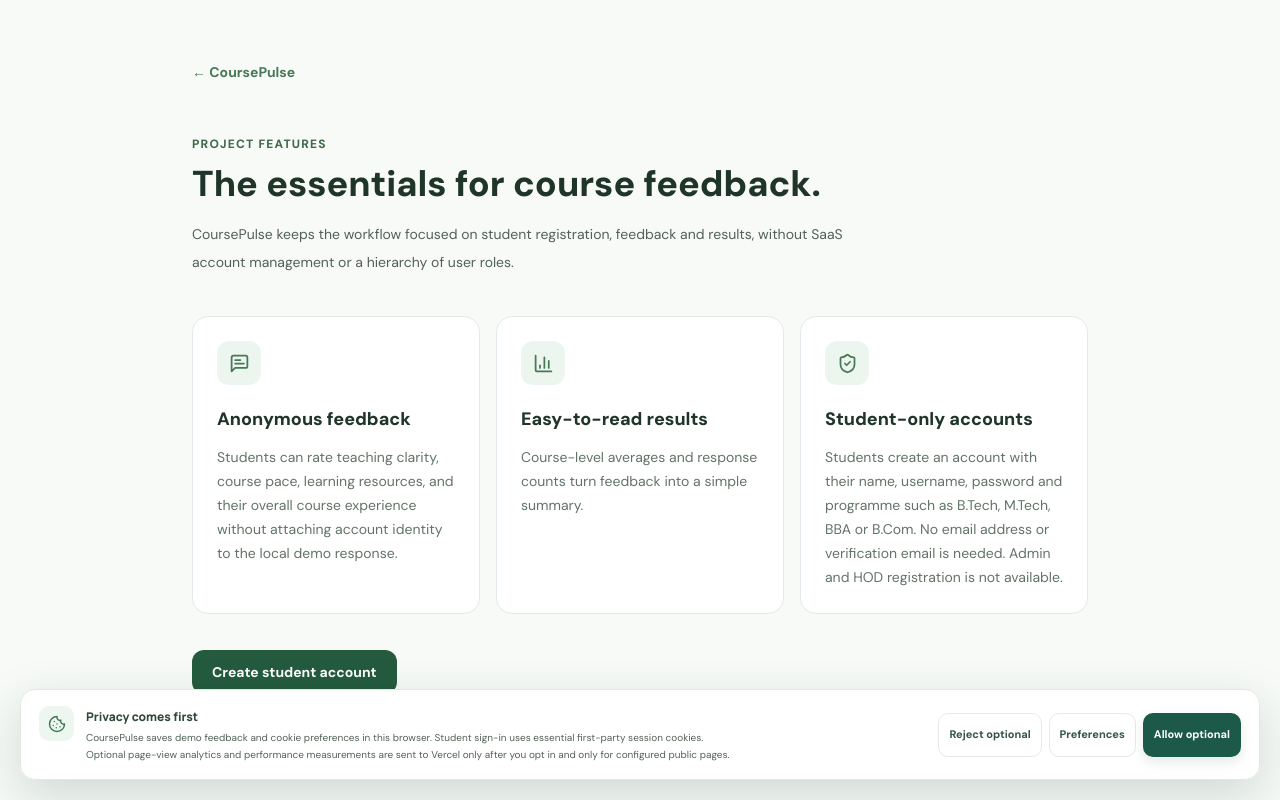
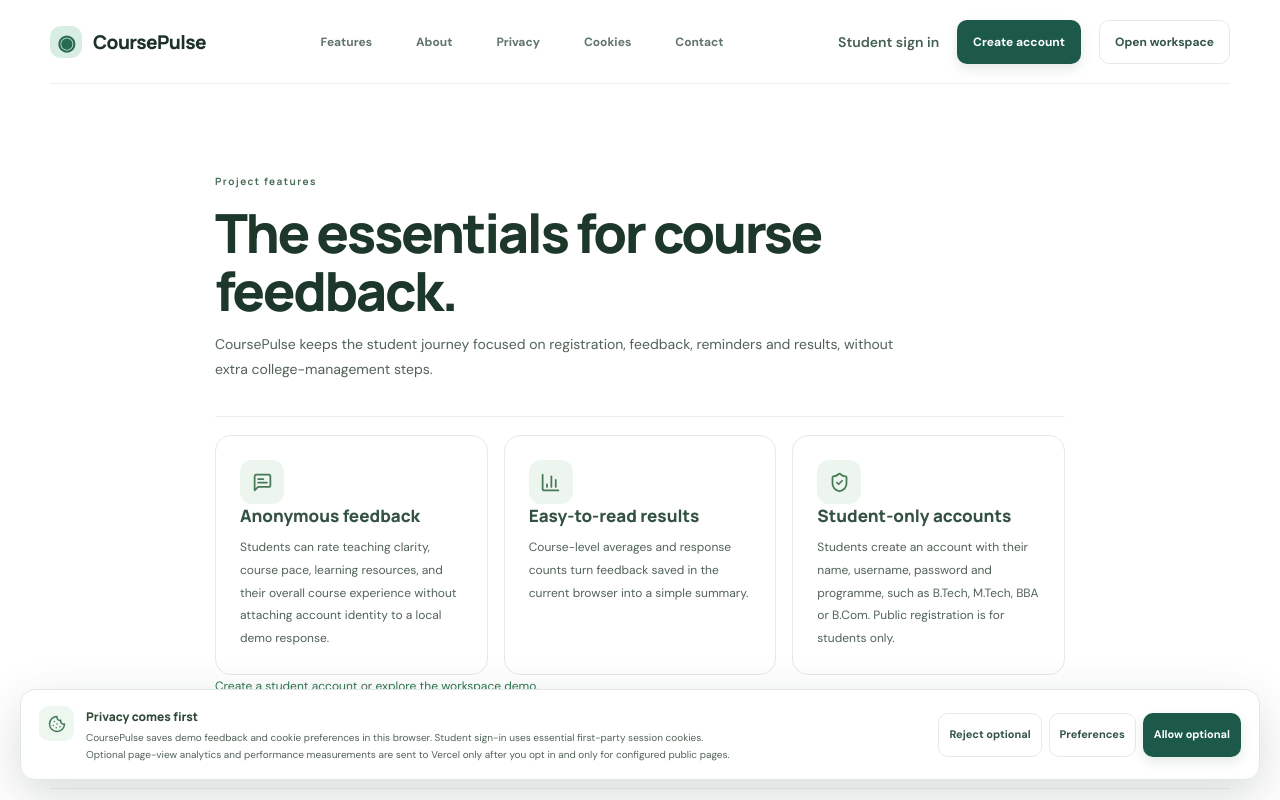
Before and after one commit to akashsharmapb09-cpu/coursePulse.site, a Next.js app: page /features in a window 1280 px wide. Shown: the top 800 px of the page. Built offline with nearby package versions, Linux system fonts and the light colour scheme; no server answers.

Commit message:
Use shared public navigation on Features page

```diff
--- a/app/features/page.tsx
+++ b/app/features/page.tsx
@@ -1,12 +1,51 @@
 import type { Metadata } from 'next';
 import Link from 'next/link';
 import { BarChart3, MessageSquareText, ShieldCheck } from 'lucide-react';
-export const metadata:Metadata={alternates:{canonical:'/features'},title:'Features',description:'Student account registration, anonymous course feedback and simple course-level results for a college project.'};
-export default function FeaturesPage(){
- const features=[
-  {icon:MessageSquareText,title:'Anonymous feedback',text:'Students can rate teaching clarity, course pace, learning resources, and their overall course experience without attaching account identity to the local demo response.'},
-  {icon:BarChart3,title:'Easy-to-read results',text:'Course-level averages and response counts turn feedback into a simple summary.'},
-  {icon:ShieldCheck,title:'Student-only accounts',text:'Students create an account with their name, username, password and programme such as B.Tech, M.Tech, BBA or B.Com. No email address or verification email is needed. Admin and HOD registration is not available.'}
- ];
- return <main className="min-h-screen bg-[#f7faf7] px-6 py-12 text-[#20352a]"><section className="mx-auto max-w-4xl"><Link href="/" className="text-sm font-bold text-[#477956]">← CoursePulse</Link><p className="mt-10 text-xs font-extrabold tracking-widest text-[#3f6b4b]">PROJECT FEATURES</p><h1 className="mt-3 text-3xl font-extrabold sm:text-4xl">The essentials for course feedback.</h1><p className="mt-4 max-w-2xl text-sm leading-7 text-[#526158]">CoursePulse keeps the workflow focused on student registration, feedback and results, without SaaS account management or a hierarchy of user roles.</p><div className="mt-10 grid gap-4 md:grid-cols-3">{features.map(({icon:Icon,title,text})=><article key={title} className="rounded-2xl border border-[#e2ebe3] bg-white p-6"><span className="grid h-11 w-11 place-items-center rounded-xl bg-[#edf5ef] text-[#477956]"><Icon size={21}/></span><h2 className="mt-5 text-lg font-extrabold">{title}</h2><p className="mt-3 text-sm leading-6 text-[#617467]">{text}</p></article>)}</div><Link href="/signup" className="mt-9 inline-flex items-center rounded-xl bg-[#245b3e] px-5 py-3 text-sm font-bold text-white">Create student account</Link></section></main>;
+import { PublicPage } from '@/components/public-site';
+
+export const metadata: Metadata = {
+  alternates: { canonical: '/features' },
+  title: 'Features',
+  description: 'Student accounts, anonymous course feedback and simple course-level results for a college project.'
+};
+
+const features = [
+  {
+    icon: MessageSquareText,
+    title: 'Anonymous feedback',
+    text: 'Students can rate teaching clarity, course pace, learning resources, and their overall course experience without attaching account identity to a local demo response.'
+  },
+  {
+    icon: BarChart3,
+    title: 'Easy-to-read results',
+    text: 'Course-level averages and response counts turn feedback saved in the current browser into a simple summary.'
+  },
+  {
+    icon: ShieldCheck,
+    title: 'Student-only accounts',
+    text: 'Students create an account with their name, username, password and programme, such as B.Tech, M.Tech, BBA or B.Com. Public registration is for students only.'
+  }
+];
+
+export default function FeaturesPage() {
+  return (
+    <PublicPage
+      eyebrow="Project features"
+      title="The essentials for course feedback."
+      description="CoursePulse keeps the student journey focused on registration, feedback, reminders and results, without extra college-management steps."
+    >
+      <div className="grid gap-4 md:grid-cols-3">
+        {features.map(({ icon: Icon, title, text }) => (
+          <article key={title} className="rounded-2xl border border-[#e2ebe3] bg-white p-6">
+            <span className="grid h-11 w-11 place-items-center rounded-xl bg-[#edf5ef] text-[#477956]">
+              <Icon size={21} />
+            </span>
+            <h2 className="mt-5 text-lg font-extrabold">{title}</h2>
+            <p className="mt-3 text-sm leading-6 text-[#617467]">{text}</p>
+          </article>
+        ))}
+      </div>
+      <p><Link href="/signup" className="inline-link">Create a student account</Link> or <Link href="/dashboard" className="inline-link">explore the workspace demo</Link>.</p>
+    </PublicPage>
+  );
 }
```
